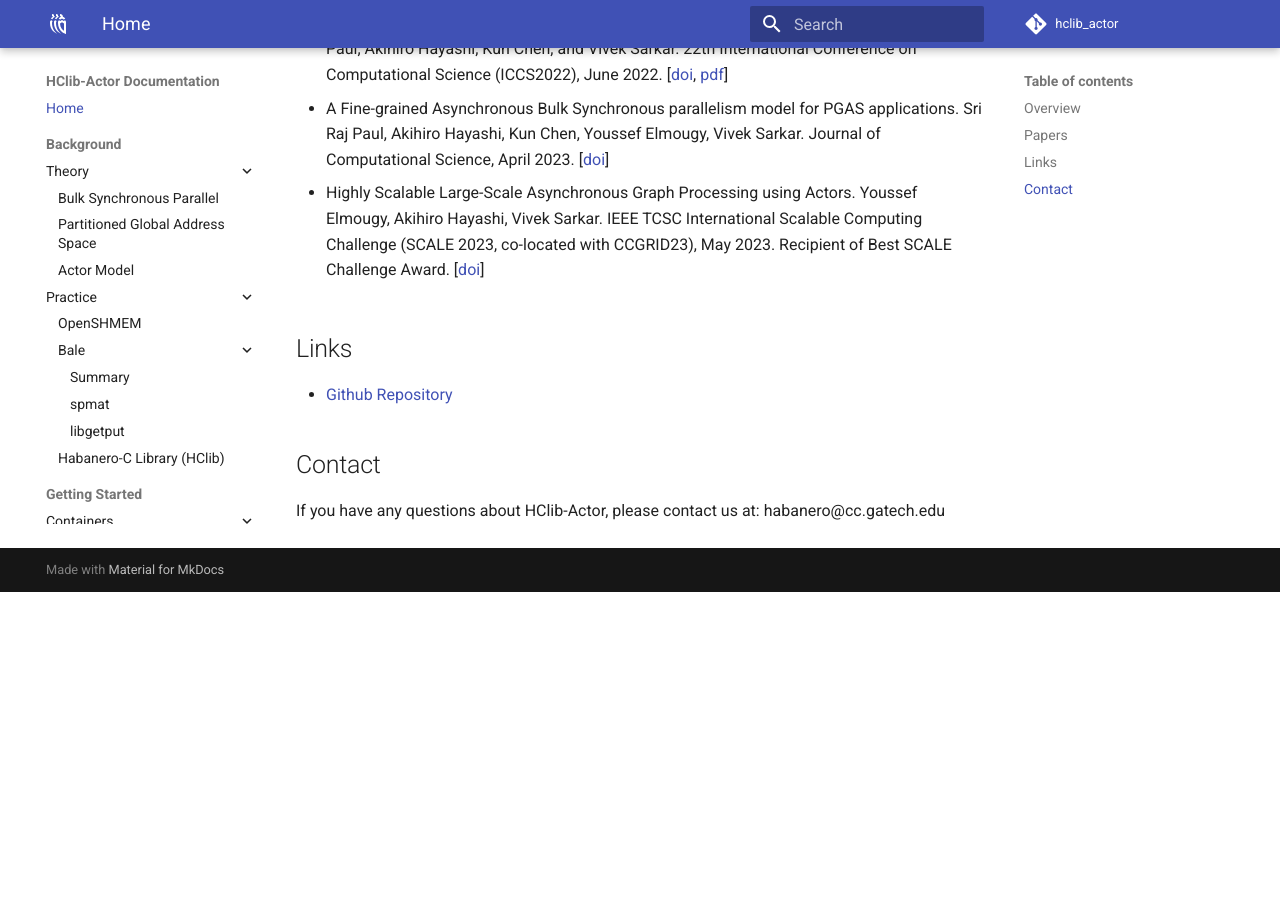
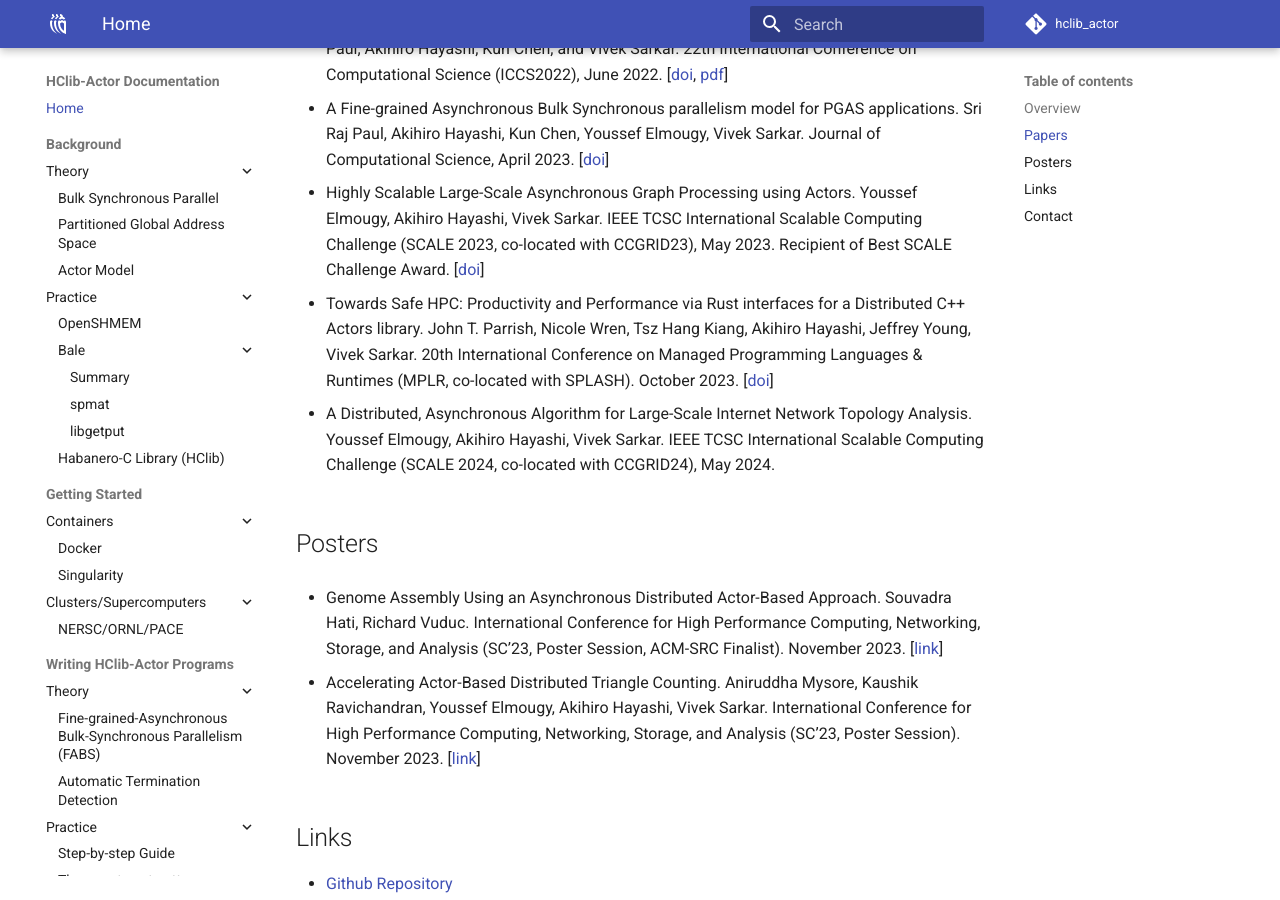
Before and after one commit to ahayashi/hclib-actor, an MkDocs documentation site: the page built from doc/markdowns/index.md, in a window 1280 px wide and 900 px high, scrolled down 370 px. Built offline with MkDocs 1.6.1 and Material for MkDocs 9.7.7, drawn with Linux system fonts in a browser that asks for light colours; comment, search, counter and statistics services are not loaded; before the commit the page ends 962 px from its top, so only the background shows below that.

Commit message:
Update index.md

```diff
--- a/doc/markdowns/index.md
+++ b/doc/markdowns/index.md
@@ -11,6 +11,17 @@ This document describes an actor/selector-based C/C++ programming systems for di
 
 * Highly Scalable Large-Scale Asynchronous Graph Processing using Actors. Youssef Elmougy, Akihiro Hayashi, Vivek Sarkar. IEEE TCSC International Scalable Computing Challenge (SCALE 2023, co-located with CCGRID23), May 2023. Recipient of Best SCALE Challenge Award. [[doi](https://ieeexplore.ieee.org/document/10181177)]
 
+*  Towards Safe HPC: Productivity and Performance via Rust interfaces for a Distributed C++ Actors library. John T. Parrish, Nicole Wren, Tsz Hang Kiang, Akihiro Hayashi, Jeffrey Young, Vivek Sarkar. 20th International Conference on Managed Programming Languages & Runtimes (MPLR, co-located with SPLASH). October 2023. [[doi](https://doi.org/10.1145/3617651.3622992)]
+
+*  A Distributed, Asynchronous Algorithm for Large-Scale Internet Network Topology Analysis. Youssef Elmougy, Akihiro Hayashi, Vivek Sarkar. IEEE TCSC International Scalable Computing Challenge (SCALE 2024, co-located with CCGRID24), May 2024.
+
+## Posters
+
+* Genome Assembly Using an Asynchronous Distributed Actor-Based Approach. Souvadra Hati, Richard Vuduc. International Conference for High Performance Computing, Networking, Storage, and Analysis (SC’23, Poster Session, ACM-SRC Finalist). November 2023. [[link](https://sc23.supercomputing.org/proceedings/src_poster/src_poster_pages/spostg109.html)]
+
+* Accelerating Actor-Based Distributed Triangle Counting. Aniruddha Mysore, Kaushik Ravichandran, Youssef Elmougy, Akihiro Hayashi, Vivek Sarkar. International Conference for High Performance Computing, Networking, Storage, and Analysis (SC’23, Poster Session). November 2023. [[link](https://sc23.supercomputing.org/proceedings/tech_poster/tech_poster_pages/rpost187.html)]
+
+
 ## Links
 
 * [Github Repository](https://github.com/srirajpaul/hclib/tree/bale3_actor)
```
